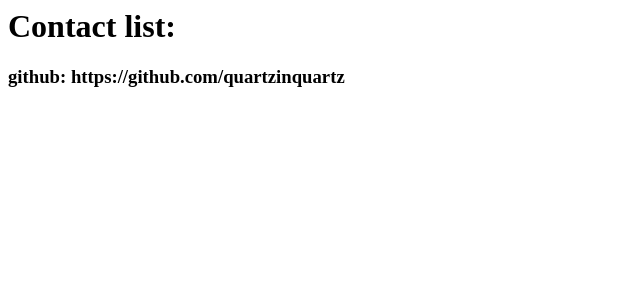
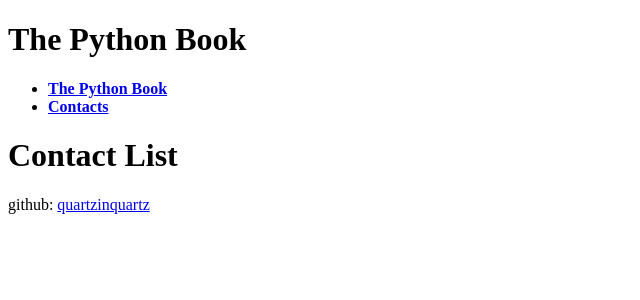
Before and after one commit to quartzinquartz/python-book, a Flask app: page /contacts in a window 1280 px wide. Shown: the top 300 px of the page, without its empty margins (0-640 px from the left). Run offline with Flask 2, Linux system fonts and the light colour scheme.

Commit message:
adds simple menu (#4)

```diff
--- a/app.py
+++ b/app.py
@@ -2,14 +2,12 @@ from flask import Flask, render_template
 app = Flask(__name__)
 
 @app.route('/')
-def say_hi():
-    return render_template('the-python-book.html')
+def show_home():
+    return render_template('home.html')
 
 @app.route('/contacts')
 def show_contacts():
-    contact_list = '<h1>Contact list:</h1>'
-    contacts = '<h3>github: https://github.com/quartzinquartz</h3>'
-    return contact_list + '\n' + contacts
+    return render_template('contacts.html')
 
 if __name__ == "__main__":
     app.run(debug=True)
--- a/templates/contacts.html
+++ b/templates/contacts.html
@@ -1,9 +1,12 @@
 <!DOCTYPE html>
 <html>
   <body>
-    <div class="contacts">
-      <h1>Contact list</h1>
-      <p>github: https://github.com/quartzinquartz</p>
-    </div>
+    {% extends "layout.html" %}
+    {% block content %}
+      <div class="contacts">
+        <h1>Contact List</h1>
+        <p>github: <a href="https://github.com/quartzinquartz">quartzinquartz</a></p>
+      </div>
+    {% endblock %}
   </body>
 </html>
--- /dev/null
+++ b/templates/layout.html
@@ -0,0 +1,20 @@
+<!DOCTYPE html>
+<html>
+  <body>
+    <header>
+      <div class="container">
+        <h1 class="logo">The Python Book</h1>
+        <strong><nav>
+            <ul class="menu">
+                <li><a href="{{ url_for('show_home') }}">The Python Book</a></li>
+                <li><a href="{{ url_for('show_contacts') }}">Contacts</a></li>
+            </ul>
+        </nav></strong>
+      </div>
+    </header>
+    <div class="container">
+      {% block content %}
+      {% endblock %}
+    </div>
+  </body>
+</html>
```
Also changed, not shown: templates/home.html (added, +12 -0 lines), templates/the-python-book.html (deleted, +0 -9 lines).
